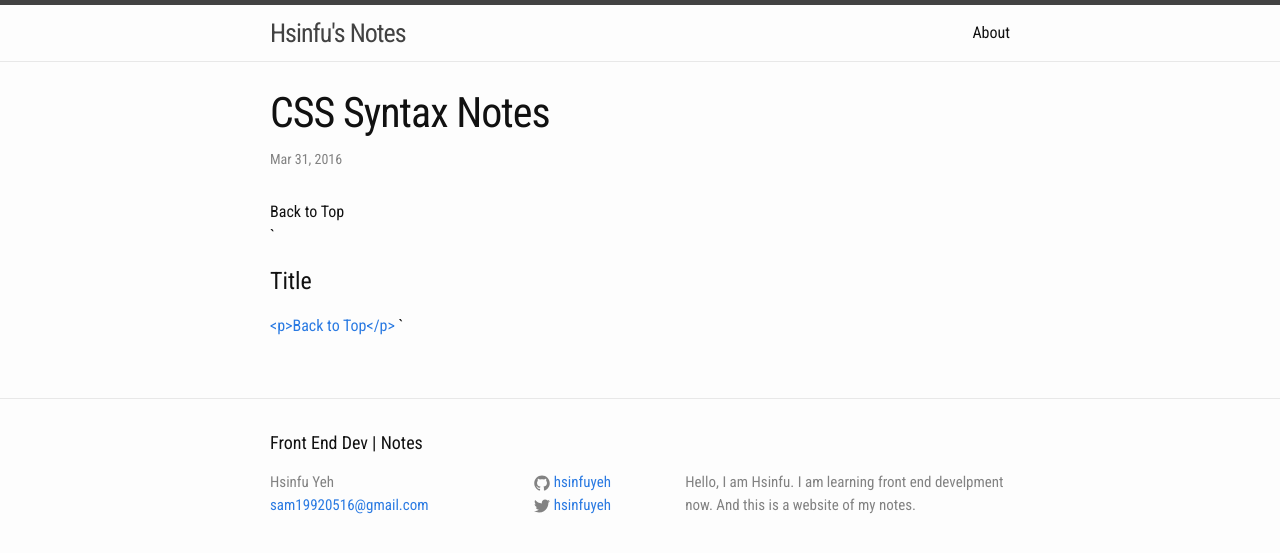
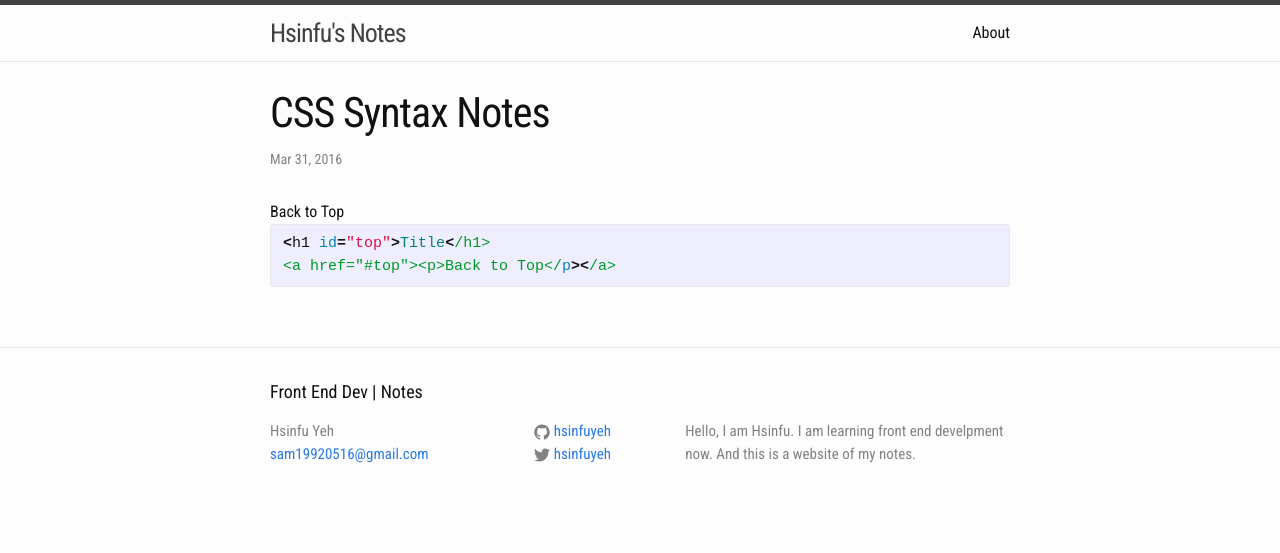
Before and after one commit to hsinfuyeh/hsinfuyeh.github.io, a Jekyll site: the page built from _posts/2016-03-31-css-syntax-note.markdown, in a window 1280 px wide. Shown: the top 553 px of the page. Built offline with Jekyll 4.4.1, drawn with Linux system fonts in a browser that asks for light colours.

Commit message:
2nd post

```diff
--- a/_posts/2016-03-31-css-syntax-note.markdown
+++ b/_posts/2016-03-31-css-syntax-note.markdown
@@ -5,8 +5,7 @@ date:   2016-03-31 20:17:00 +0800
 categories: jekyll update
 ---
 <bold>Back to Top</bold>
-`
+{% highlight ruby %}
 <h1 id="top">Title</h1>
-
 <a href="#top"><p>Back to Top</p></a>
-`
+{% endhighlight %}
```
